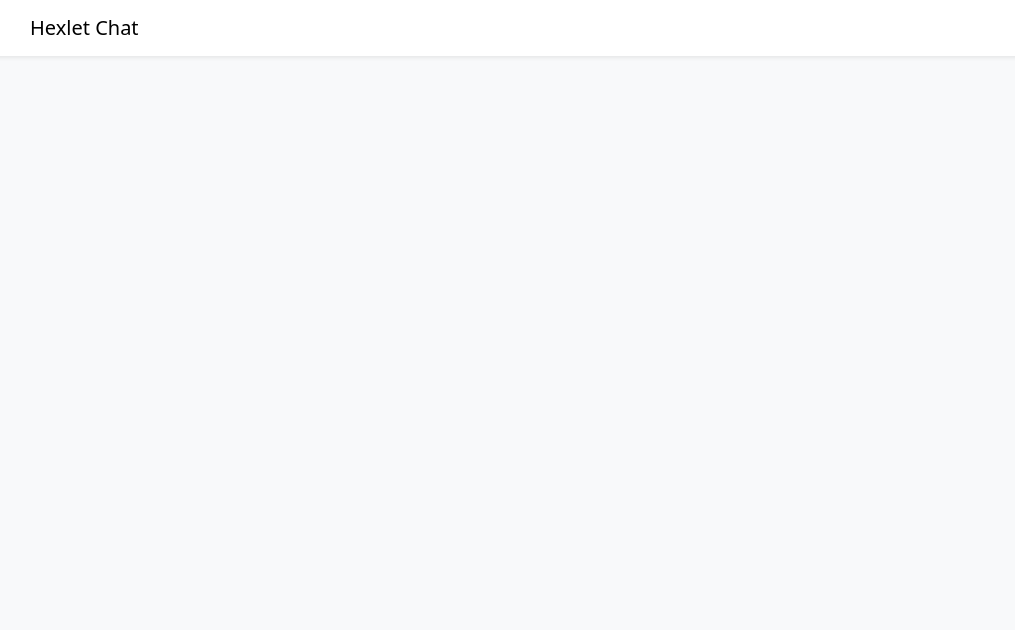
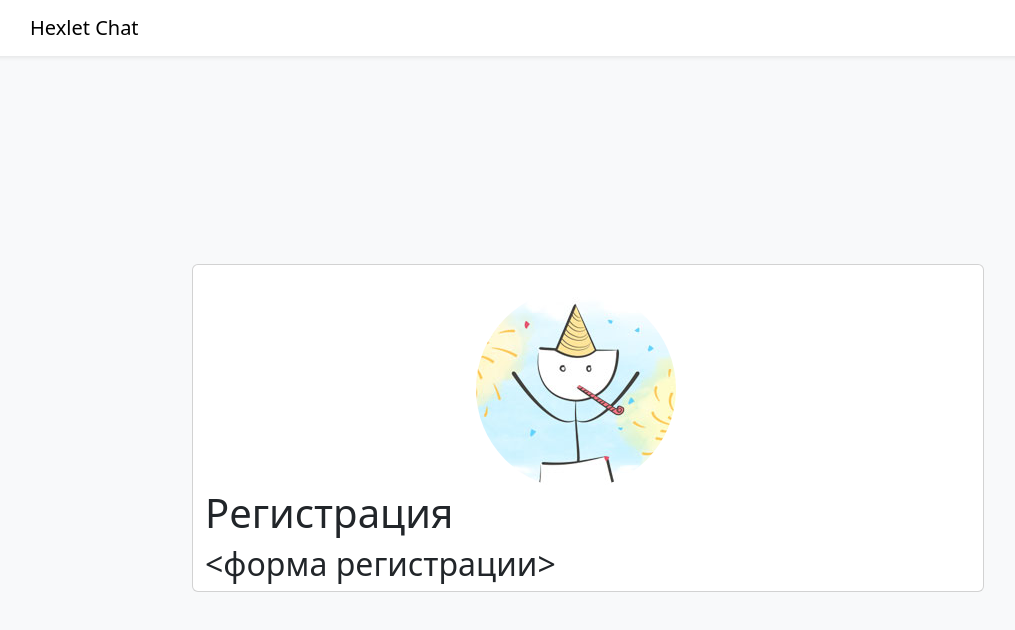
Before and after one commit to AlexAven/frontend-project-12, a React (Vite) app in the folder frontend/: page /signup in a window 1280 px wide. Shown: the top 630 px of the page, without its empty margins (52-1067 px from the left). Built offline with nearby package versions, Linux system fonts and the light colour scheme.

Commit message:
Step#7 v.1

```diff
--- a/frontend/src/components/Channels/Channels.jsx
+++ b/frontend/src/components/Channels/Channels.jsx
@@ -6,8 +6,8 @@ import {
   setActiveChannel,
   openRenameChannelModal,
 } from '../../features/chatSlice';
-import DeleteChannelModal from '../modals/DeleteChannelModal';
-import RenameChannelModal from '../modals/RenameChannelModal';
+import DeleteChannelModal from '../modals/DeleteChannelModal/DeleteChannelModal';
+import RenameChannelModal from '../modals/RenameChannelModal/RenameChannelModal';
 
 const Channels = () => {
   const dispatch = useDispatch();
--- a/frontend/src/components/forms/LoginForm.jsx
+++ b/frontend/src/components/forms/LoginForm/LoginForm.jsx
@@ -1,7 +1,7 @@
 import { useDispatch, useSelector } from 'react-redux';
 import { useFormik } from 'formik';
 
-import { loginUser } from '../../features/loginSlice';
+import { loginUser } from '../../../features/loginSlice';
 
 const CustomForm = () => {
   const dispatch = useDispatch();
--- a/frontend/src/components/forms/SendMessageForm.jsx
+++ b/frontend/src/components/forms/SendMessageForm/SendMessageForm.jsx
@@ -3,7 +3,7 @@ import { useDispatch } from 'react-redux';
 import { useFormik } from 'formik';
 
 import { CgArrowRightR as SubmitBtn } from 'react-icons/cg';
-import { postMessage } from '../../features/chatSlice';
+import { postMessage } from '../../../features/chatSlice';
 
 const Input = () => {
   const dispatch = useDispatch();
--- /dev/null
+++ b/frontend/src/components/forms/SignupForm/SignupForm.jsx
@@ -0,0 +1,5 @@
+const SignupForm = () => {
+  return <h2>{'<форма регистрации>'}</h2>;
+};
+
+export default SignupForm;
--- a/frontend/src/components/modals/AddChannelModal.jsx
+++ b/frontend/src/components/modals/AddChannelModal/AddChannelModal.jsx
@@ -4,8 +4,8 @@ import { useFormik } from 'formik';
 import { useEffect, useRef } from 'react';
 import { useDispatch, useSelector } from 'react-redux';
 
-import { addingChannelSucceeded, addingChannelFailed } from '../../features/validationSlice';
-import { closeAddChannelModal, postChannel } from '../../features/chatSlice';
+import { addingChannelSucceeded, addingChannelFailed } from '../../../features/validationSlice';
+import { closeAddChannelModal, postChannel } from '../../../features/chatSlice';
 
 const AddChannelModal = () => {
   const dispatch = useDispatch();
--- a/frontend/src/components/modals/DeleteChannelModal.jsx
+++ b/frontend/src/components/modals/DeleteChannelModal/DeleteChannelModal.jsx
@@ -1,7 +1,7 @@
 import { Modal, Button } from 'react-bootstrap';
 import { useDispatch, useSelector } from 'react-redux';
 
-import { closeDeleteChannelModal, deleteChannel, deleteMessage } from '../../features/chatSlice';
+import { closeDeleteChannelModal, deleteChannel, deleteMessage } from '../../../features/chatSlice';
 
 const DeleteChannelModal = () => {
   const dispatch = useDispatch();
--- a/frontend/src/components/modals/RenameChannelModal.jsx
+++ b/frontend/src/components/modals/RenameChannelModal/RenameChannelModal.jsx
@@ -1,11 +1,12 @@
+/* eslint-disable react-hooks/exhaustive-deps */
 import * as yup from 'yup';
 import { Modal, Button, Form } from 'react-bootstrap';
 import { useFormik } from 'formik';
 import { useEffect, useRef } from 'react';
 import { useDispatch, useSelector } from 'react-redux';
 
-import { addingChannelSucceeded, addingChannelFailed } from '../../features/validationSlice';
-import { closeRenameChannelModal, renameChannel } from '../../features/chatSlice';
+import { addingChannelSucceeded, addingChannelFailed } from '../../../features/validationSlice';
+import { closeRenameChannelModal, renameChannel } from '../../../features/chatSlice';
 
 const RenameChannelModal = () => {
   const dispatch = useDispatch();
--- a/frontend/src/pages/LoginPage/LoginPage.jsx
+++ b/frontend/src/pages/LoginPage/LoginPage.jsx
@@ -1,8 +1,8 @@
 import { useEffect } from 'react';
-import { useNavigate, useLocation } from 'react-router-dom';
+import { useNavigate, useLocation, Link } from 'react-router-dom';
 import { useSelector } from 'react-redux';
 
-import Form from '../../components/forms/LoginForm';
+import Form from '../../components/forms/LoginForm/LoginForm';
 
 const LoginPage = () => {
   const navigate = useNavigate();
@@ -30,7 +30,7 @@ const LoginPage = () => {
             <div className=" card-footer p-4">
               <div className="login__footer-text text-center">
                 <span className="mx-2">Нет аккаунта?</span>
-                <a href="/signup">Регистрация</a>
+                <Link to={'/signup'}>Регистрация</Link>
               </div>
             </div>
           </div>
--- a/frontend/src/pages/MainPage/MainPage.jsx
+++ b/frontend/src/pages/MainPage/MainPage.jsx
@@ -7,8 +7,8 @@ import { setUser } from '../../features/loginSlice';
 import { getChannels, getMessages, openAddChannelModal } from '../../features/chatSlice';
 import Channels from '../../components/Channels/Channels';
 import Chat from '../../components/Chat/Chat';
-import Input from '../../components/forms/SendMessageForm';
-import AddChannelModal from '../../components/modals/AddChannelModal';
+import Input from '../../components/forms/SendMessageForm/SendMessageForm';
+import AddChannelModal from '../../components/modals/AddChannelModal/AddChannelModal';
 
 const MainPage = () => {
   const navigate = useNavigate();
--- a/frontend/src/pages/SignupPage/SignupPage.jsx
+++ b/frontend/src/pages/SignupPage/SignupPage.jsx
@@ -1,5 +1,23 @@
+import Form from '../../components/forms/SignupForm/SignupForm';
+
 const SignupPage = () => {
-
+  return (
+    <div className="row justify-content-center align-content-center h-100">
+      <div className="col-12 col-md-8 col-xxl-6">
+        <div className='card shadow-sm"'>
+          <div className="card-body row m-0 pt-4 px-0 pb-0">
+            <div className="row align-items-center justify-content-center">
+              <div className="col-12 col-md-6 d-flex align-items-center justify-content-center">
+                <img className="rounded-circle" src="./src/assets/signup.jpg" alt="signup" />
+              </div>
+              <h1>Регистрация</h1>
+              <Form />
+            </div>
+          </div>
+        </div>
+      </div>
+    </div>
+  );
 };
 
 export default SignupPage;
```
Also changed, not shown: frontend/src/assets/signup.jpg (added).
